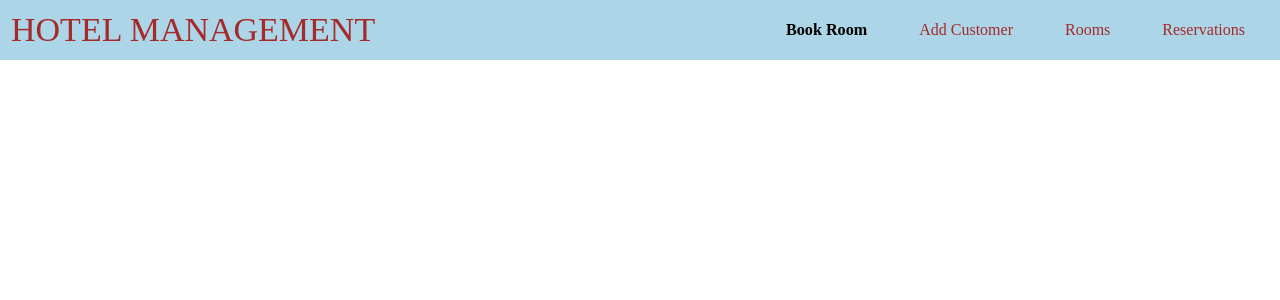
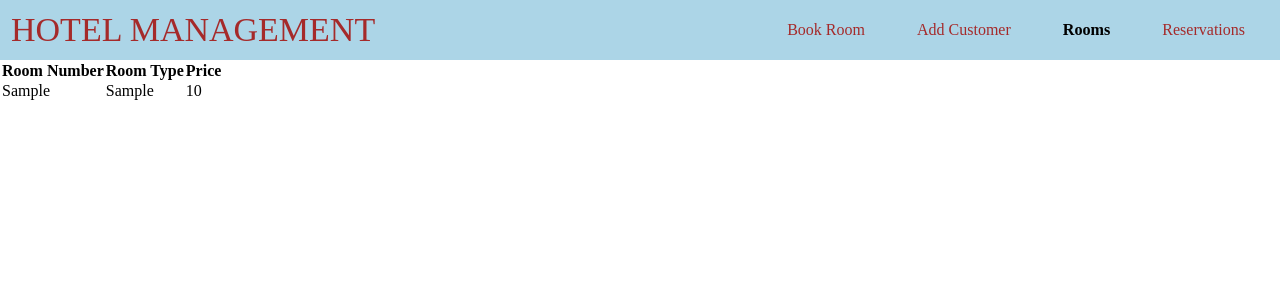
Before and after one commit to Nikhil-002/Hotel-Management-System, a PHP site: page /Rooms.php in a window 1280 px wide. Shown: the top 300 px of the page. Run offline with PHP 8.4, Linux system fonts and the light colour scheme; tables that the repository leaves empty or names only in its code hold one stand-in row (values such as "Sample post").

Commit message:
Update Rooms.php

```diff
--- a/Rooms.php
+++ b/Rooms.php
@@ -1,3 +1,24 @@
+<?php
+
+  $servername = "localhost";
+  $username = "root";
+  $password = "";
+  $dbname = "hotel_management";
+  $conn = new mysqli($servername, $username, $password, $dbname);
+
+  if ($conn->connect_error) {
+  die("Connection failed: " . $conn->connect_error);
+}
+  $sql = "SELECT * FROM `room`;";
+  $result = $conn->query($sql);
+
+
+  $conn->close();
+
+
+?>
+
+
 <!DOCTYPE html>
 <html lang="en">
 <head>
@@ -12,18 +33,35 @@
       <a class="navbar-brand" href="#"> HOTEL MANAGEMENT</a>
       <ul class="list-non-bullet nav-pills">
         <li class="list-item-inline">
-          <a class="link link-active" href="./">Book Room</a>
+          <a class="link " href="./">Book Room</a>
         </li>
         <li class="list-item-inline">
           <a class="link" href="./AddCustomer.php">Add Customer</a>
         </li>
         <li class="list-item-inline">
-          <a class="link" href="./Rooms.php">Rooms</a>
+          <a class="link link-active" href="./Rooms.php">Rooms</a>
         </li>
         <li class="list-item-inline">
           <a class="link" href="./Transactions.php">Reservations</a>
         </li>
       </ul>
     </nav>
+
+    <table>
+      <tr>
+    <th>Room Number</th>
+    <th>Room Type</th>
+    <th>Price</th>
+  </tr>
+      <?php
+      if($result->num_rows>0){
+        while($row = $result->fetch_assoc() ){
+          echo "<tr>" . "<td>".$row['room_no']."</td>" . "<td>".$row['room_type']."</td>" . "<td>".$row['room_price']."</td>" . "</tr>";
+        }
+      }else{
+        echo "No data to be displayed";
+      }
+      ?>
+    </table>
 </body>
 </html>
```
